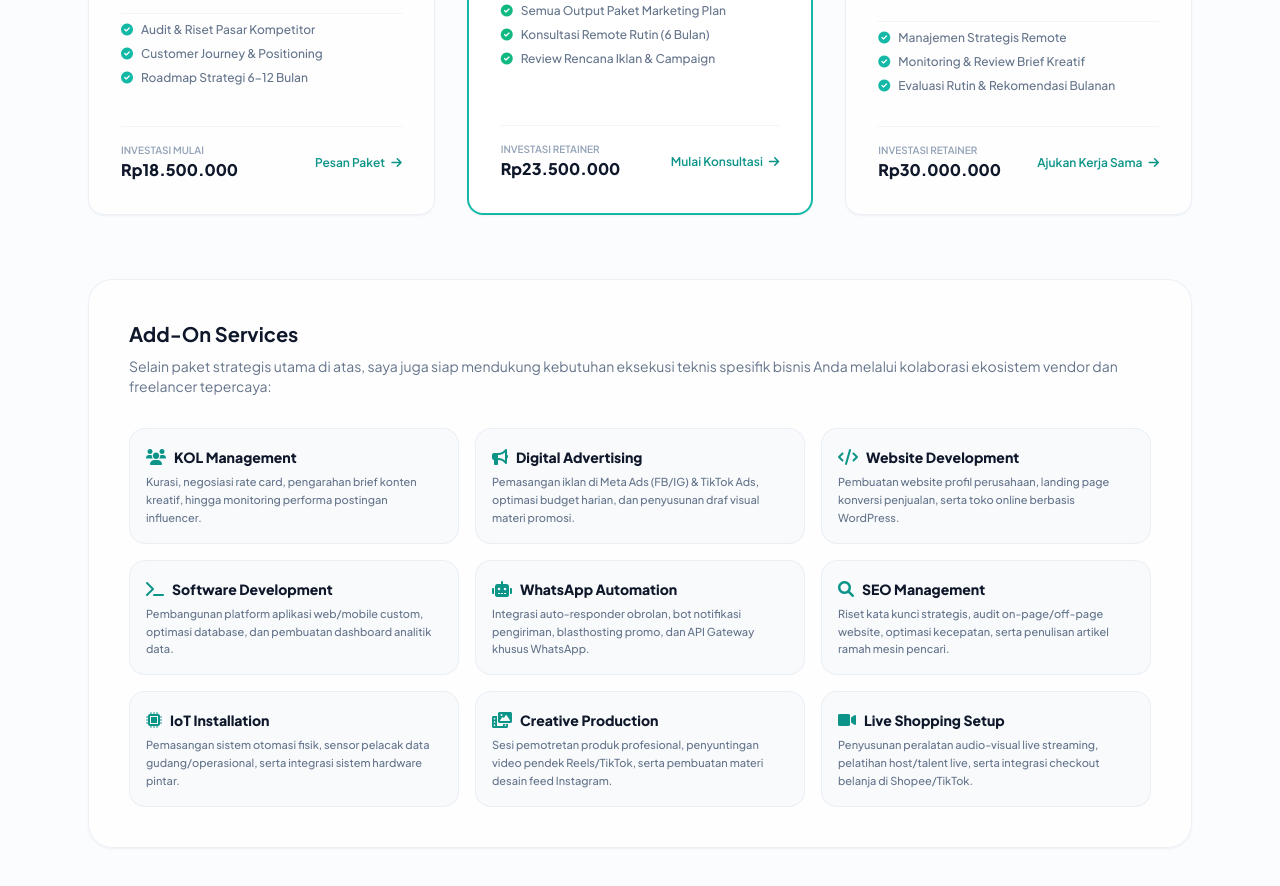
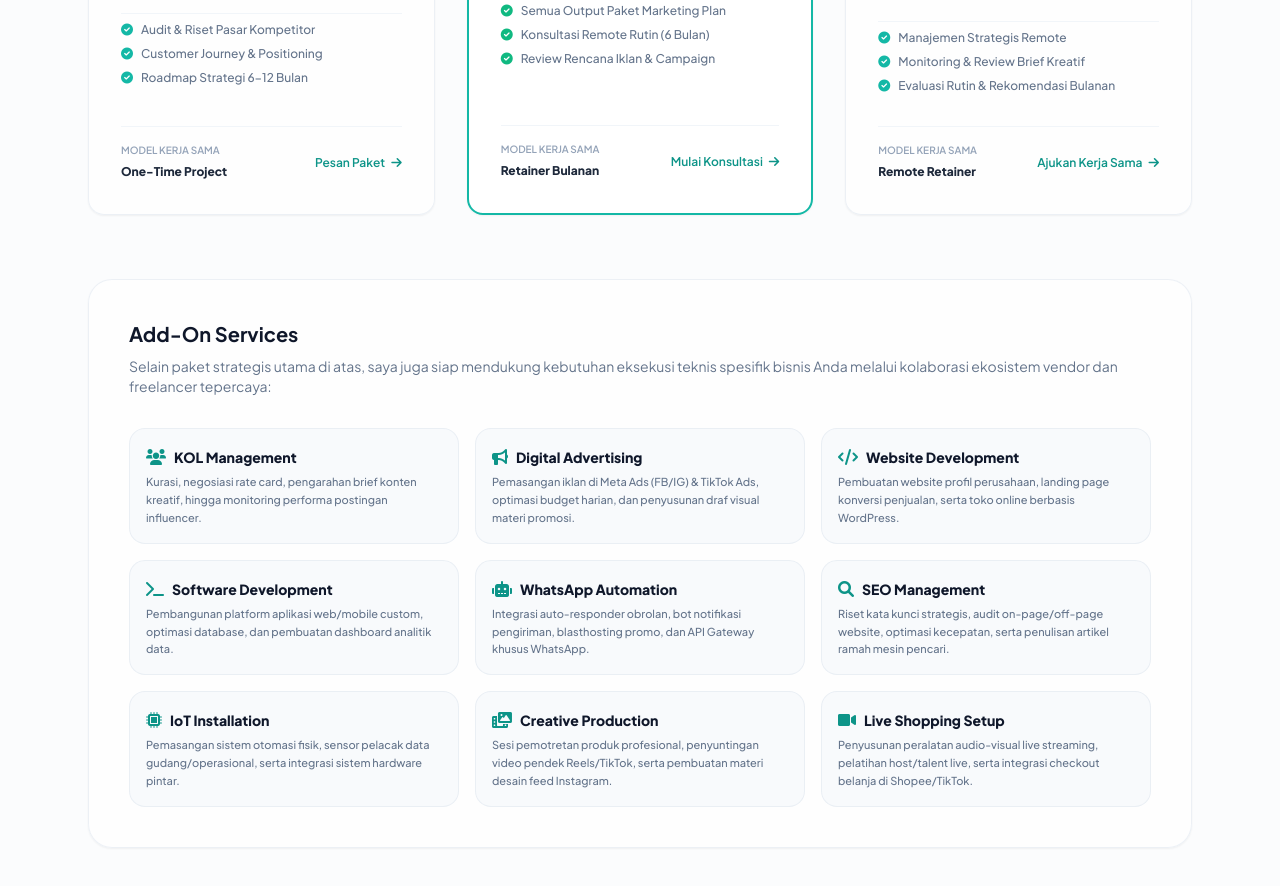
Before and after one commit to jimmimohtar/personal-website, a plain HTML site: page index.html in a window 1280 px wide. Shown: the part 2233-3119 px from the top of the page. Drawn offline with nearby package versions, Linux system fonts and the light colour scheme.

Commit message:
Remove specific pricing info from services cards and replace with model description

```diff
--- a/index.html
+++ b/index.html
@@ -301,8 +301,8 @@
                     </div>
                     <div class="mt-6 md:mt-8 pt-4 border-t border-slate-100 flex justify-between items-center">
                         <div>
-                            <span class="text-[10px] text-slate-400 block font-semibold">INVESTASI MULAI</span>
-                            <span class="text-base font-extrabold text-slate-900">Rp18.500.000</span>
+                            <span class="text-[10px] text-slate-400 block font-semibold">MODEL KERJA SAMA</span>
+                            <span class="text-xs font-extrabold text-slate-800">One-Time Project</span>
                         </div>
                         <a href="#contact" class="text-xs font-semibold text-teal-600 flex items-center gap-1.5 hover:underline">Pesan Paket <i class="fa-solid fa-arrow-right"></i></a>
                     </div>
@@ -328,8 +328,8 @@
                     </div>
                     <div class="mt-6 md:mt-8 pt-4 border-t border-slate-100 flex justify-between items-center">
                         <div>
-                            <span class="text-[10px] text-slate-400 block font-semibold">INVESTASI RETAINER</span>
-                            <span class="text-base font-extrabold text-slate-900">Rp23.500.000</span>
+                            <span class="text-[10px] text-slate-400 block font-semibold">MODEL KERJA SAMA</span>
+                            <span class="text-xs font-extrabold text-slate-800">Retainer Bulanan</span>
                         </div>
                         <a href="#contact" class="text-xs font-semibold text-teal-600 flex items-center gap-1.5 hover:underline">Mulai Konsultasi <i class="fa-solid fa-arrow-right"></i></a>
                     </div>
@@ -354,8 +354,8 @@
                     </div>
                     <div class="mt-6 md:mt-8 pt-4 border-t border-slate-100 flex justify-between items-center">
                         <div>
-                            <span class="text-[10px] text-slate-400 block font-semibold">INVESTASI RETAINER</span>
-                            <span class="text-base font-extrabold text-slate-900">Rp30.000.000</span>
+                            <span class="text-[10px] text-slate-400 block font-semibold">MODEL KERJA SAMA</span>
+                            <span class="text-xs font-extrabold text-slate-800">Remote Retainer</span>
                         </div>
                         <a href="#contact" class="text-xs font-semibold text-teal-600 flex items-center gap-1.5 hover:underline">Ajukan Kerja Sama <i class="fa-solid fa-arrow-right"></i></a>
                     </div>
```
